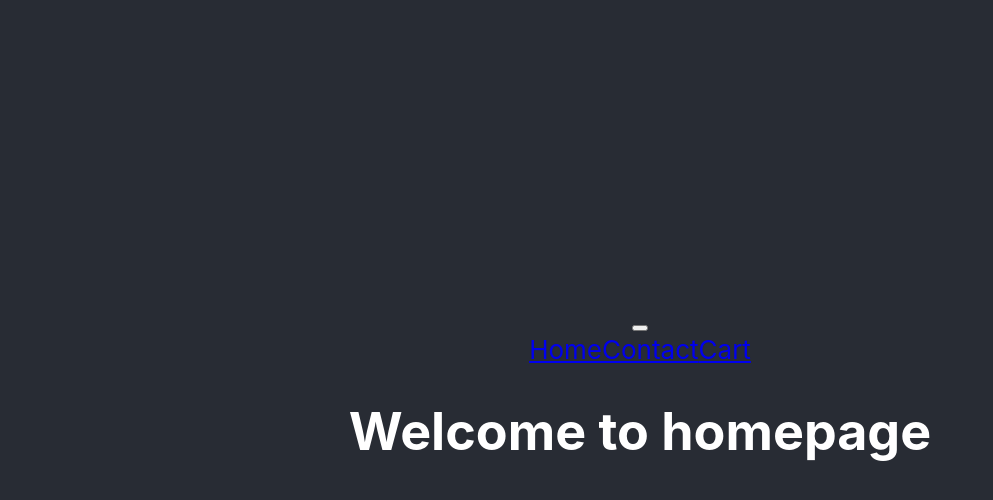
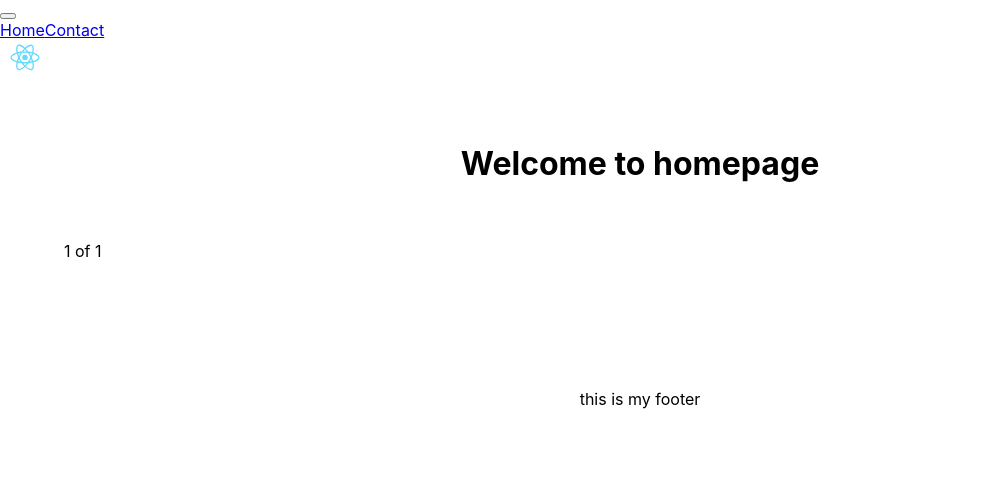
Before and after one commit to Emel-H/React-Assignment, a React (Create React App) app in the folder ecom-assignment-app/: page / in a window 1280 px wide. Shown: the top 500 px of the page, without its empty margins (0-993 px from the left). Built offline with nearby package versions, Linux system fonts and the light colour scheme.

Commit message:
navigation
added layouts, navbar and navigation to various pages

```diff
--- a/ecom-assignment-app/src/App.css
+++ b/ecom-assignment-app/src/App.css
@@ -1,38 +1,22 @@
-.App {
+.App header{
+  min-height: 10vh;
+
+}
+
+.App main{
+  margin:5%;
+}
+
+.App main h1{
+  margin:5%;
   text-align: center;
 }
 
-.App-logo {
-  height: 40vmin;
-  pointer-events: none;
+.App header a img{
+  width: 50px;
 }
 
-@media (prefers-reduced-motion: no-preference) {
-  .App-logo {
-    animation: App-logo-spin infinite 20s linear;
-  }
+.App footer {
+  margin-top: 10%;
+  text-align: center;
 }
-
-.App-header {
-  background-color: #282c34;
-  min-height: 100vh;
-  display: flex;
-  flex-direction: column;
-  align-items: center;
-  justify-content: center;
-  font-size: calc(10px + 2vmin);
-  color: white;
-}
-
-.App-link {
-  color: #61dafb;
-}
-
-@keyframes App-logo-spin {
-  from {
-    transform: rotate(0deg);
-  }
-  to {
-    transform: rotate(360deg);
-  }
-}
--- a/ecom-assignment-app/src/App.js
+++ b/ecom-assignment-app/src/App.js
@@ -1,36 +1,36 @@
 import React from "react";
-import { Routes, Route, Link } from "react-router-dom";
-import NavBar from "./components/NavBar";
+import { Routes, Route, Outlet } from "react-router-dom";
+import Footer from "./components/Footer";
+import Header from "./components/Header";
 import Home from "./pages";
 import Contact from "./pages/contact";
 import Cart from "./pages/cart";
 import './App.css';
 
+function Layout() {
+  return (
+    <div>
+      <Header />
+      <Outlet />
+      <Footer />
+    </div>
+  )
+}
+
 function App() {
   return (
     <div className="App">
-      <header className="App-header">
-        <NavBar />
         <Routes>
-          <Route exact path="/" element={<Home />} />
-          <Route path="/contact" element={<Contact />} />
-          <Route path="/cart" element={<Cart />} />
-
+          <Route path="/" element={<Layout />}>
+            <Route exact path="/" element={<Home />} />
+            <Route path="/contact" element={<Contact />} />
+            <Route path="/cart" element={<Cart />} />
+          </Route>
         </Routes>
-      </header>
-
 
       <script src="https://cdn.jsdelivr.net/npm/react/umd/react.production.min.js" crossorigin></script>
-
-<script
-  src="https://cdn.jsdelivr.net/npm/react-dom/umd/react-dom.production.min.js"
-  crossorigin></script>
-
-<script
-  src="https://cdn.jsdelivr.net/npm/react-bootstrap@next/dist/react-bootstrap.min.js"
-  crossorigin></script>
-
-<script>var Alert = ReactBootstrap.Alert;</script>
+      <script src="https://cdn.jsdelivr.net/npm/react-dom/umd/react-dom.production.min.js" crossorigin></script>
+      <script src="https://cdn.jsdelivr.net/npm/react-bootstrap@next/dist/react-bootstrap.min.js" crossorigin></script>
     </div>
 
   );
--- /dev/null
+++ b/ecom-assignment-app/src/components/Footer/index.js
@@ -0,0 +1,11 @@
+import React from "react";
+
+function Footer() {
+    return (
+      <footer>
+        this is my footer
+      </footer>
+    );
+  }
+
+  export default Footer;
--- /dev/null
+++ b/ecom-assignment-app/src/components/Header/index.js
@@ -0,0 +1,13 @@
+import React from "react";
+import NavBar from "../NavBar";
+
+function Header() {
+    return (
+        <header>
+            <link rel="stylesheet" href="https://maxcdn.bootstrapcdn.com/bootstrap/4.2.1/css/bootstrap.min.css" integrity="sha384-GJzZqFGwb1QTTN6wy59ffF1BuGJpLSa9DkKMp0DgiMDm4iYMj70gZWKYbI706tWS" crossorigin="anonymous" />
+            <NavBar />
+        </header>
+    );
+  }
+
+  export default Header;
--- a/ecom-assignment-app/src/components/Navbar/index.js
+++ b/ecom-assignment-app/src/components/Navbar/index.js
@@ -2,6 +2,7 @@ import React from "react";
 import Container from 'react-bootstrap/Container';
 import Nav from 'react-bootstrap/Nav';
 import Navbar from 'react-bootstrap/Navbar';
+import cart from "../../logo.svg";
 
 function NavBar() {
   return (
@@ -9,12 +10,12 @@ function NavBar() {
       <Container>
         <Navbar.Toggle aria-controls="basic-navbar-nav" />
         <Navbar.Collapse id="basic-navbar-nav">
-          <Nav className="justify-content-end">
+          <Nav className="me-auto">
             <Nav.Link href="/">Home</Nav.Link>
             <Nav.Link href="/contact">Contact</Nav.Link>
-            <Nav.Link href="/cart">Cart</Nav.Link>
           </Nav>
         </Navbar.Collapse>
+        <a href="/cart"><img src={cart}/></a>
       </Container>
     </Navbar>
   );
--- a/ecom-assignment-app/src/pages/cart.js
+++ b/ecom-assignment-app/src/pages/cart.js
@@ -1,10 +1,19 @@
-import React from "react";
+import React from "react"
+import Container from 'react-bootstrap/Container';
+import Row from 'react-bootstrap/Row';
+import Col from 'react-bootstrap/Col';;
 
 const Cart = () => {
     return (
-        <div>
-            <h1>Welcome to cart</h1>
-        </div>
+        <main>
+            <Container>
+                <h1>Welcome to cart</h1>
+                <Row>
+                    <Col>1 of 1</Col>
+                </Row>
+            </Container>
+
+        </main>
     );
 };
 
--- a/ecom-assignment-app/src/pages/contact.js
+++ b/ecom-assignment-app/src/pages/contact.js
@@ -1,10 +1,19 @@
 import React from "react";
+import Container from 'react-bootstrap/Container';
+import Row from 'react-bootstrap/Row';
+import Col from 'react-bootstrap/Col';
 
 const Contact = () => {
     return (
-        <div>
-            <h1>Welcome to contact</h1>
-        </div>
+        <main>
+            <Container>
+                <h1>Welcome to contact</h1>
+                <Row>
+                    <Col>1 of 1</Col>
+                </Row>
+            </Container>
+
+        </main>
     );
 };
 
--- a/ecom-assignment-app/src/pages/index.js
+++ b/ecom-assignment-app/src/pages/index.js
@@ -1,10 +1,20 @@
 import React from "react";
+import Container from 'react-bootstrap/Container';
+import Row from 'react-bootstrap/Row';
+import Col from 'react-bootstrap/Col';
 
 const Home = () => {
     return (
-        <div>
-            <h1>Welcome to homepage</h1>
-        </div>
+        <main>
+            <Container>
+                <h1>Welcome to homepage</h1>
+                <Row>
+                    <Col>1 of 1</Col>
+                </Row>
+            </Container>
+
+        </main>
+
     );
 };
 
```
Also changed, not shown: 1 other file (tests, documents, lock files or other folders).
